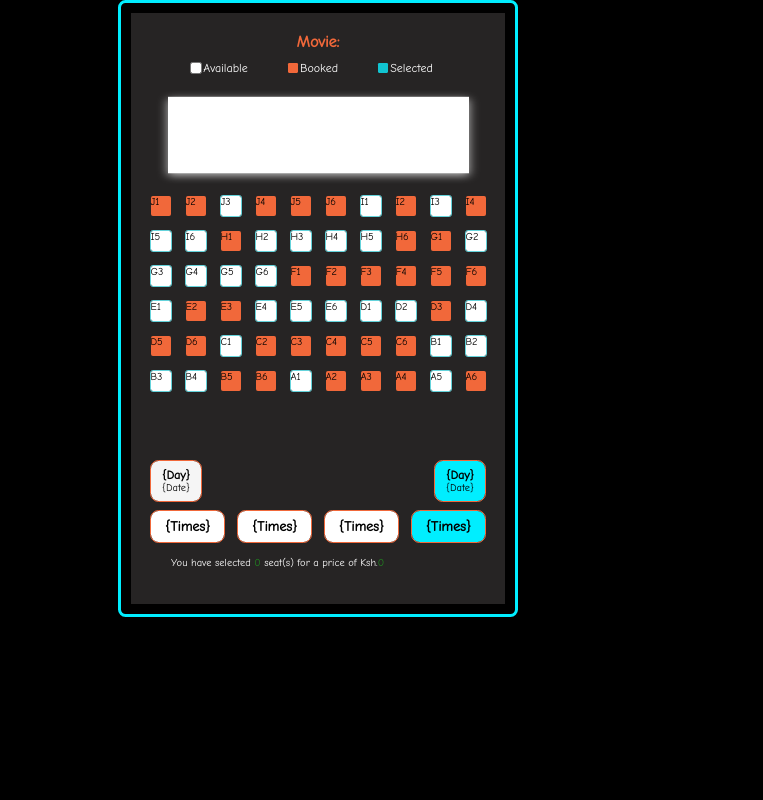
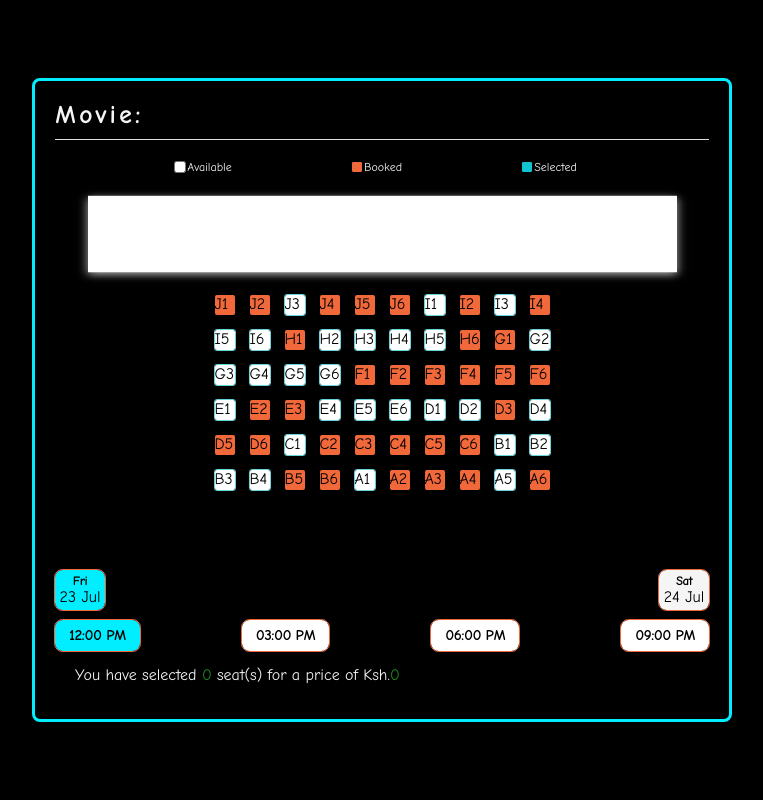
Before and after one commit to owayo-cloud/lukoba, a Python web app: template templates/booking.html in a window 1280 px wide. Shown: the part 50-850 px from the top of the page, without its empty margins (258-1021 px from the left). Before the commit the page ends 800 px from the top, so only its background shows below. Run offline with Jinja, Linux system fonts and the light colour scheme; the template is opened without the code that fills it, so the values that code supplies are empty.

Commit message:
Worked on hoepage data

```diff
--- a/models.py
+++ b/models.py
@@ -18,8 +18,11 @@ class Movie(Base):
 
     id = Column(Integer, primary_key=True, index=True)
     title = Column(String, index=True)
+    genre = Column(String)
+    # imdb = Column(String)
+    description = Column(String)
+    poster = Column(String)  # URL to the movie poster
     bookings = relationship("Booking", backref="movie")
-
 
 class Booking(Base):
     __tablename__ = 'bookings'
--- a/static/css/booking.css
+++ b/static/css/booking.css
@@ -1,48 +1,40 @@
-.mid{
+.mid {
+    display: flex;
+    justify-content: center;
+    align-items: center;
+    min-height: 100vh;
+}
+.tickets {
+    background-color: transparent;
+    box-shadow: 0 4px 8px rgba(0, 0, 0, 0.1);
+    border-radius: 8px;
+    overflow: hidden;
     width: 90%;
-    height: 100%;
-    display: flex;
-    align-items: center;
-    justify-content: center;
-}
-.tickets{
-    width: 400px;
-    height: fit-content;
+    max-width: 700px;
+    margin: 20px;
     border: 1mm solid #0ef;
-    border-radius: 2mm;
-    box-sizing: border-box;
-    padding: 10px;
-    max-height: 90vh;
-    overflow: auto;
-    background: transparent;
-    font-size: 10.5px;
 }
 .tickets label{
     color: #000;
 }
-.ticket-selector{
-    background: rgba(116, 110, 110, 0.329);
+.ticket-selector {
+    padding: 20px;
+}
+.heading {
     display: flex;
+    justify-content: space-between;
     align-items: center;
-    justify-content: space-between;
-    flex-direction: column;
-    box-sizing: border-box;
-    padding: 20px;
-    color: #ffffff;
+    border-bottom: 1px solid #ddd;
+    padding-bottom: 10px;
+    margin-bottom: 20px;
 }
-.heading{
-    width: 100%;
-    display: flex;
-    align-items: center;
-    justify-content: center;
-    margin-bottom: 10px;
-}
-.title{
-    font-size: 16px;
-    font-weight: 600;
-    color: #f1683a;
+.title {
+    font-size: 24px;
+    font-weight: bold;
+    letter-spacing: 4px;
 }
 .seats{
+    margin-bottom: 20px;
     width: 100%;
     display: flex;
     align-items: center;
--- a/templates/booking.html
+++ b/templates/booking.html
@@ -19,42 +19,41 @@
                 </div>
                 <div class="screen"></div>
                 <div class="all-seats">
-                    <!--Dynamically generated in booking.js-->
+                    <!-- Seats will be dynamically generated here -->
                 </div>
             </div>
             <div class="timings">
                 <div class="dates">
                     <input type="radio" name="date" id="d1" checked>
                     <label for="d1" class="dates-item">
-                        <div class="day">{Day}</div>
-                        <div class="date">{Date}</div>
+                        <div class="day">Fri</div>
+                        <div class="date">23 Jul</div>
                     </label>
-                    <input type="radio" name="date" id="d2" checked>
+                    <input type="radio" name="date" id="d2">
                     <label for="d2" class="dates-item">
-                        <div class="day">{Day}</div>
-                        <div class="date">{Date}</div>
+                        <div class="day">Sat</div>
+                        <div class="date">24 Jul</div>
                     </label>
                 </div>
                 <div class="times">
                     <input type="radio" name="time" id="t1" checked>
-                    <label for="t1" class="time">{Times}</label>
-                    <input type="radio" name="time" id="t2" checked>
-                    <label for="t2" class="time">{Times}</label>
-                     <input type="radio" name="time" id="t3" checked>
-                    <label for="t3" class="time">{Times}</label>
-                    <input type="radio" name="time" id="t4" checked>
-                    <label for="t4" class="time">{Times}</label>
+                    <label for="t1" class="time">12:00 PM</label>
+                    <input type="radio" name="time" id="t2">
+                    <label for="t2" class="time">03:00 PM</label>
+                    <input type="radio" name="time" id="t3">
+                    <label for="t3" class="time">06:00 PM</label>
+                    <input type="radio" name="time" id="t4">
+                    <label for="t4" class="time">09:00 PM</label>
                 </div>
             </div>
             <div class="price">
-                <p class="text">You have selected <span id="count">0</span> seat(s) for a price of Ksh.<span id="total">0</span
-                    >
-                  </p>
+                <p class="text">You have selected <span id="count">0</span> seat(s) for a price of Ksh.<span id="total">0</span></p>
             </div>
         </div>
     </div>
 </div>
 {% endblock content %}
+
 {% block extrascripts %}
 <script src="/static/js/booking.js"></script>
 {% endblock extrascripts %}
--- a/templates/dashboard_movies.html
+++ b/templates/dashboard_movies.html
@@ -12,7 +12,6 @@
         </ul>
     </div>
 </div>
-
 <div class="movies">
     {% for movie in movies %}
     <a class="rec_card" href="/dashboard/movies/{{movie.imdbID}}">
```
Also changed, not shown: server.py (+26 -2 lines), static/js/script.js (+5 -2 lines), templates/dashboard_movie_detail.html (+7 -1 lines), templates/forgot_password.html (deleted, +0 -26 lines), templates/home.html (+25 -35 lines).
